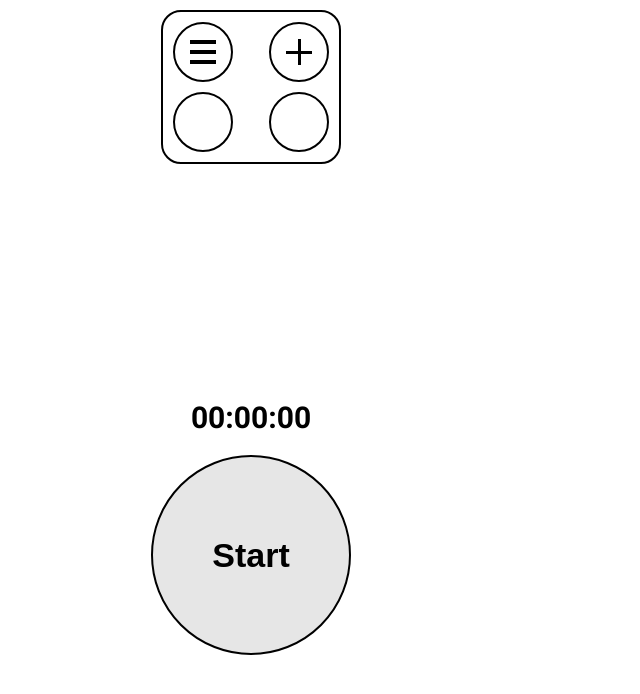
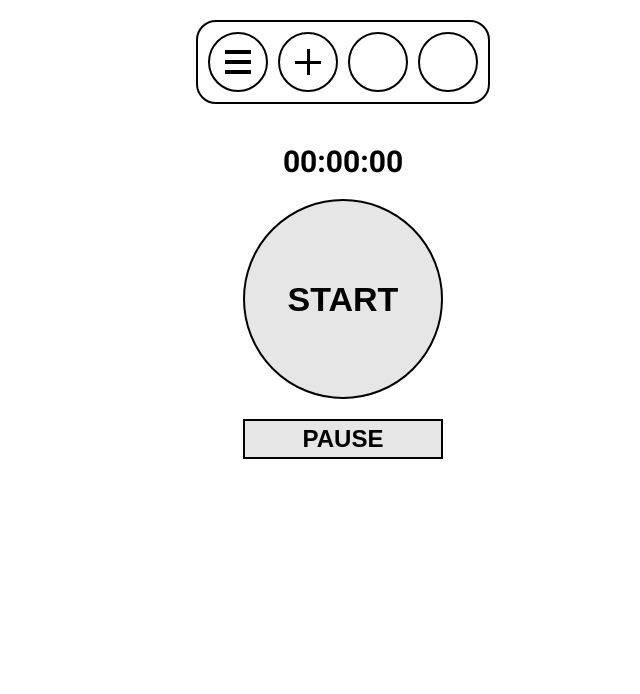
Before and after one commit to ivansukhoparov/019-04-time_manager, a website: page source/index.html in a window 1280 px wide. Shown: the whole page, without its empty margins (389-1029 px from the left). Drawn offline with Linux system fonts and the light colour scheme.

Commit message:
added -pause button- and -menu- and -main- sections was joined to one -main- section

```diff
--- a/source/index.html
+++ b/source/index.html
@@ -10,7 +10,9 @@
 
 <body class="page__body">
 
-    <section class="menu page__menu">
+
+    <section class="main page__main">
+        <div class="main__menu">
             <div class="title title--mobile menu__nav">
                 <button class="button  button--list"><span class="visually-hidden">Open menu</span></button>
                 <button class="button  button--add"><span class="visually-hidden">Open menu</span></button>
@@ -24,11 +26,13 @@
                 </div>
                 <button class="button button--more"><span class="visually-hidden">Show more</span></button>
             </div>
-    </section>
+        </div>
 
-    <section class="main page__main">
+        <div class="main__controls">
             <p class="main__timer" id="timer">00:00:00 </p>
-        <button class="button main__button " id="start-stop-button">Start</button>
+            <button class="button main__button " id="start-stop-button">START</button>
+            <button class="button main__button main__button--pause " id="pause-button">PAUSE</button>
+        </div>
 
     </section>
 
@@ -127,7 +131,8 @@
             <label class="add__label">Cost:</label>
             <div class="add__cost-wrapper">
                 <input type="text" class="add__text-input " id="project-cost" placeholder="1000" value="">
-            <input type="text" class="add__text-input add__text-input--currency" id="project-currency" placeholder="$" value="">
+                <input type="text" class="add__text-input add__text-input--currency" id="project-currency"
+                    placeholder="$" value="">
             </div>
 
             <button class="button add__button button--add"><span class="visually-hidden">Add
--- a/source/js/timer.js
+++ b/source/js/timer.js
@@ -61,13 +61,12 @@ const buttonTheme = document.querySelector('.button--theme');
 const sectionList = document.querySelector('.page__projects-list');
 const sectionAdd = document.querySelector('.page__add');
 const sectionInfo = document.querySelector('.page__details');
-const sectionMenu = document.querySelector('.page__menu');
 const sectionMain = document.querySelector('.page__main');
 // place for more constants contain othe sections
 
 
 const toggleMain = function(){
-    sectionMenu.classList.toggle('hidden--mobile-only')
+
     sectionMain.classList.toggle('hidden--mobile-only')
 }
 
--- a/source/sass/blocks/main.scss
+++ b/source/sass/blocks/main.scss
@@ -3,6 +3,7 @@
     justify-content: center;
     align-items: center;
     flex-direction: column;
+    gap: 30px;
 }
 
 .main__timer {
@@ -18,6 +19,13 @@
     font-size: 34px;
     font-weight: bold;
     background-color: rgb(230, 230, 230);
+
+    &--pause{
+        height: 40px;
+    border-radius: 0;
+    font-size: 24px;
+    margin: 0;
+    }
 }
 
 .main__button:hover {
@@ -30,12 +38,11 @@
 
 .main__controls{
 
-    display:none;
-@media (min-width: $tablet-width) {
-    width: 180px;
+
     display: flex;
-    flex-direction: row;
+    flex-direction: column;
     justify-content: space-around;
-}
+    align-items: center;
+
 
 }
--- a/source/sass/blocks/page.scss
+++ b/source/sass/blocks/page.scss
@@ -31,10 +31,14 @@
 }
 
 .page__main {
-    position: fixed;
+
+    @media (min-width: $tablet-width) {
+        position: fixed;
     margin-left: -100px;
     left: 50%;
-    top: 50%;
+width: 30%;
+    }
+
 }
 
 .page__menu {
```
Also changed, not shown: source/css/style.css. Lines whose indentation alone changed are shown as unchanged.
